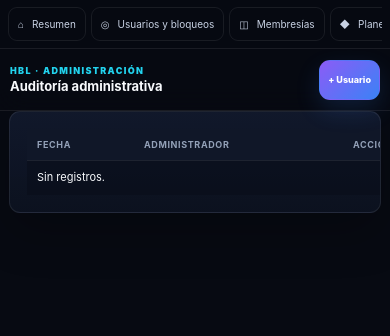
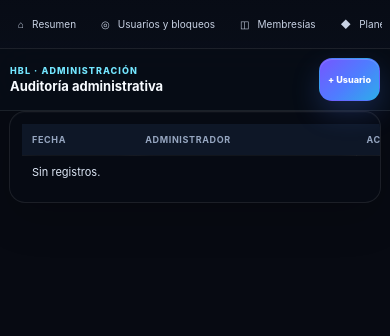
Before and after one commit to victorpavon2908-gif/hlb, a Django app: page /control/auditoria/ in a window 390 px wide. Shown: the top 336 px of the page. Run offline with Django 5.2, Linux system fonts and the light colour scheme; the visitor is signed in with stand-in values (Sample User, id 1); data comes from the database, SQL or seed files in the repository; data that the repository does not hold is empty; parts of the project's set-up code (start-up, migrations or seed data) failed here and were passed over.

Commit message:
Apply premium responsive theme to HBL Control

```diff
--- a/hbl_core/templates/hbl/control/base.html
+++ b/hbl_core/templates/hbl/control/base.html
@@ -1,5 +1,5 @@
 {% load static %}
-<!doctype html><html lang="es"><head><meta charset="utf-8"><meta name="viewport" content="width=device-width,initial-scale=1,viewport-fit=cover"><meta name="theme-color" content="#070A13"><title>{% block title %}HBL Control{% endblock %}</title><link rel="stylesheet" href="{% static 'hbl/css/app.css' %}"><script defer src="{% static 'hbl/js/app.js' %}"></script></head>
+<!doctype html><html lang="es"><head><meta charset="utf-8"><meta name="viewport" content="width=device-width,initial-scale=1,viewport-fit=cover"><meta name="theme-color" content="#070B14"><title>{% block title %}HBL Control{% endblock %}</title><link rel="stylesheet" href="{% static 'hbl/css/app.css' %}"><link rel="stylesheet" href="{% static 'hbl/css/premium.css' %}"><script defer src="{% static 'hbl/js/app.js' %}"></script></head>
 <body class="control-body"><div class="ambient ambient-a"></div><div class="ambient ambient-b"></div><div class="control-shell">
 <aside class="control-sidebar">
   <a class="control-brand" href="{% url 'hbl_control_dashboard' %}"><img src="{% static 'hbl/img/logo.svg' %}" alt="HBL"><span><b>HBL CONTROL</b><small>Operations Center · v5</small></span></a>
```
